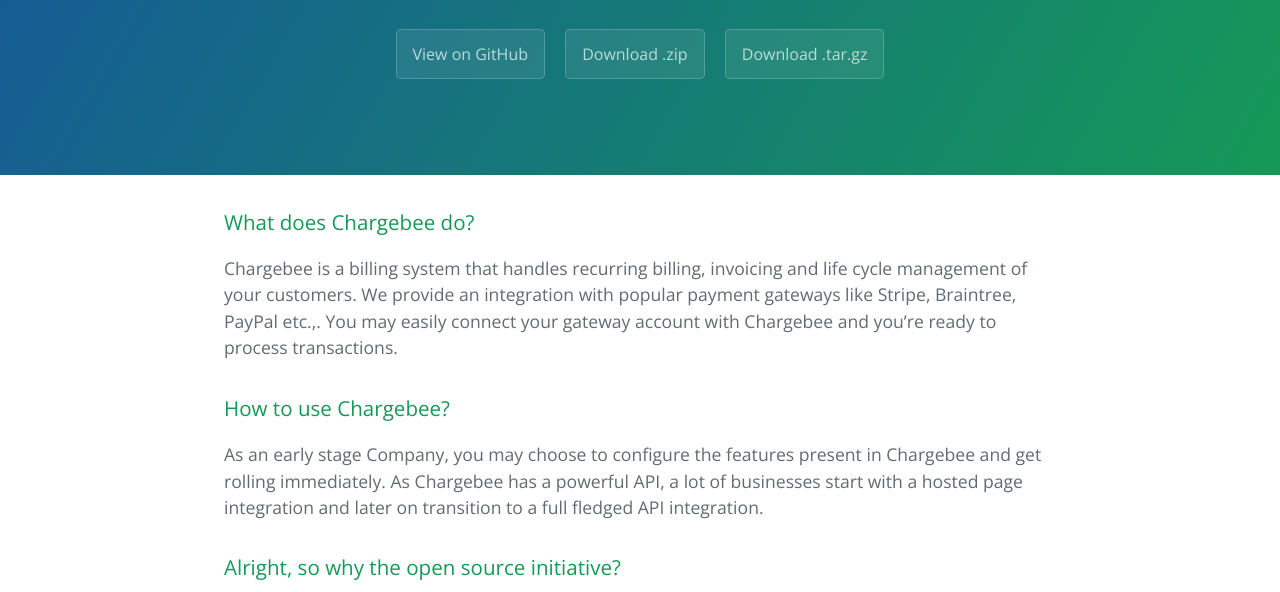
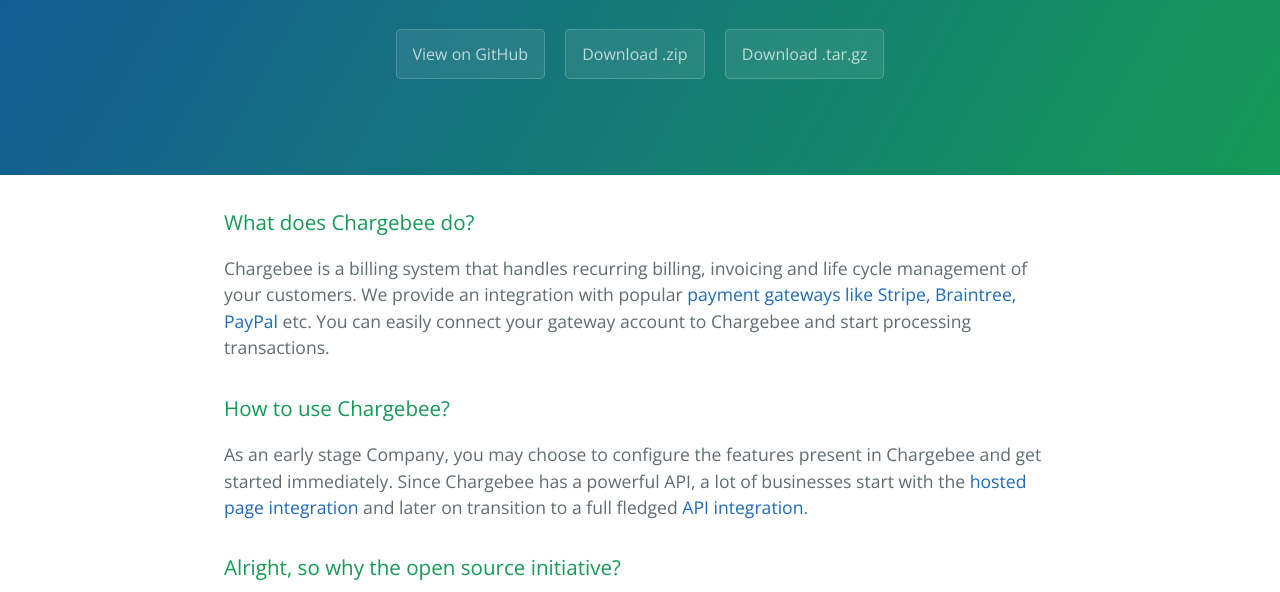
Before and after one commit to balajijayaraman/Chargebee-OpenSource.github.io, a plain HTML site: page index.html in a window 1280 px wide. Shown: the part 208-800 px from the top of the page. Drawn offline with nearby package versions, Linux system fonts and the light colour scheme.

```diff
--- a/index.html
+++ b/index.html
@@ -22,12 +22,12 @@
       <h3>
 <a id="what-does-chargebee-do" class="anchor" href="#what-does-chargebee-do" aria-hidden="true"><span aria-hidden="true" class="octicon octicon-link"></span></a>What does Chargebee do?</h3>
 
-<p>Chargebee is a billing system that handles recurring billing, invoicing and life cycle management of your customers. We provide an integration with popular payment gateways like Stripe, Braintree, PayPal etc.,. You may easily connect your gateway account with Chargebee and you’re ready to process transactions.</p>
+<p>Chargebee is a billing system that handles recurring billing, invoicing and life cycle management of your customers. We provide an integration with popular <a href="https://www.chargebee.com/payment-gateways/">payment gateways like Stripe, Braintree, PayPal</a> etc. You can easily connect your gateway account to Chargebee and start processing transactions.</p>
 
 <h3>
 <a id="how-to-use-chargebee" class="anchor" href="#how-to-use-chargebee" aria-hidden="true"><span aria-hidden="true" class="octicon octicon-link"></span></a>How to use Chargebee?</h3>
 
-<p>As an early stage Company, you may choose to configure the features present in Chargebee and get rolling immediately. As Chargebee has a powerful API, a lot of businesses start with a hosted page integration and later on transition to a full fledged API integration.</p>
+<p>As an early stage Company, you may choose to configure the features present in Chargebee and get started immediately. Since Chargebee has a powerful API, a lot of businesses start with the <a href="https://www.chargebee.com/docs/integration-options.html#only-hosted-pages">hosted page integration</a> and later on transition to a full fledged <a href="https://www.chargebee.com/docs/integration-options.html#complete-api-integration">API integration</a>.</p>
 
 <h3>
 <a id="alright-so-why-the-open-source-initiative" class="anchor" href="#alright-so-why-the-open-source-initiative" aria-hidden="true"><span aria-hidden="true" class="octicon octicon-link"></span></a>Alright, so why the open source initiative?</h3>
```
Also changed, not shown: params.json (+1 -1 lines).
